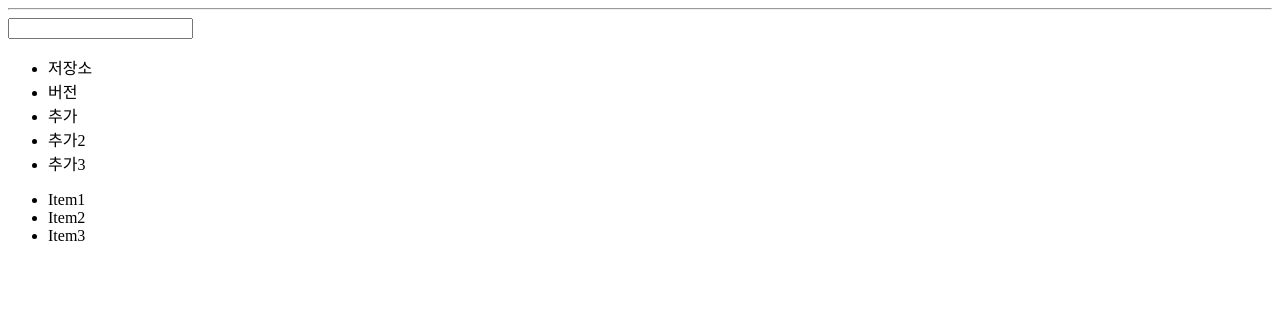
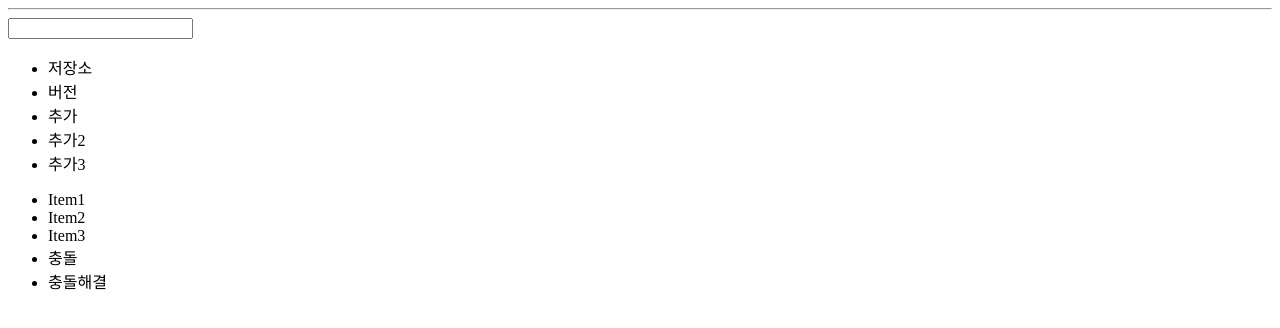
Before and after one commit to yckwon73/gitstudy, a plain HTML site: page index.html in a window 1280 px wide. Drawn offline with Linux system fonts and the light colour scheme.

Commit message:
커밋 해결

```diff
--- a/index.html
+++ b/index.html
@@ -25,6 +25,7 @@
         <li>Item1</li>
         <li>Item2</li>
         <li>Item3</li>
-    </ul>
+        <li>충돌</li>
+        <li>충돌해결</li>
 </body>
 </html>
```
